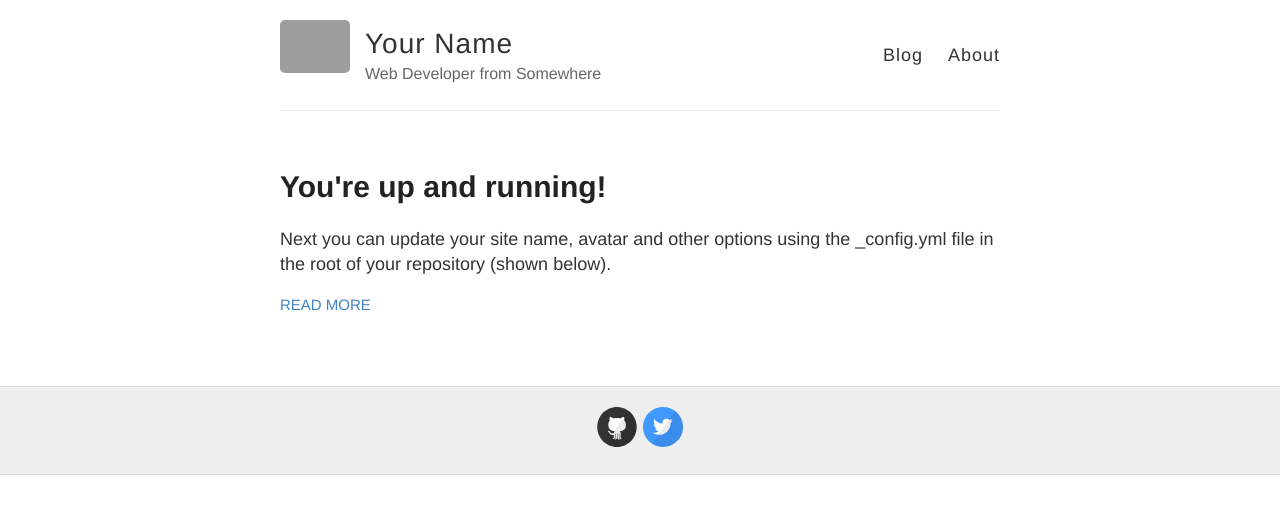
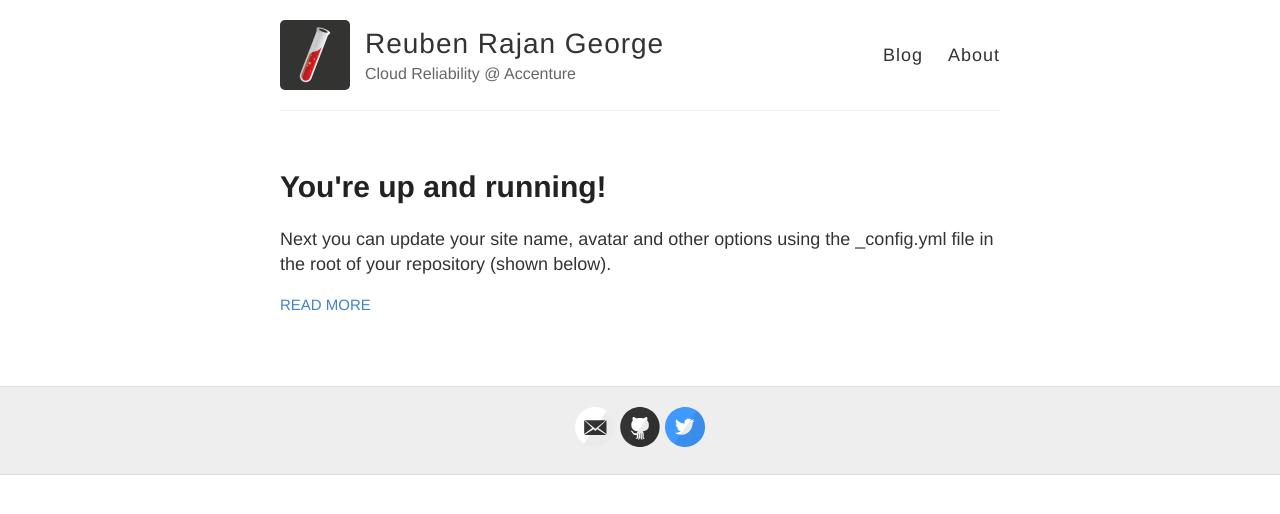
Before and after one commit to reubenrajan/reubenrajan.github.io, a Jekyll site: the page built from index.html, in a window 1280 px wide. Shown: the top 514 px of the page. Built offline with Jekyll 4.4.1, drawn with Linux system fonts in a browser that asks for light colours; grey boxes are pictures that could not be loaded.

Commit message:
updated config.yml

```diff
--- a/_config.yml
+++ b/_config.yml
@@ -3,13 +3,13 @@
 #
 
 # Name of your site (displayed in the header)
-name: Your Name
+name: Reuben Rajan George
 
 # Short bio or description (displayed in the header)
-description: Web Developer from Somewhere
+description: Cloud Reliability @ Accenture
 
 # URL of your avatar or profile pic (you could use your GitHub profile pic)
-avatar: https://raw.githubusercontent.com/barryclark/jekyll-now/master/images/jekyll-logo.png
+avatar: https://raw.githubusercontent.com/reubenrajan/reubenrajan.github.io/master/images/jekyll-logo.png
 
 #
 # Flags below are optional
@@ -18,15 +18,15 @@
 # Includes an icon in the footer for each username you enter
 footer-links:
   dribbble:
-  email:
+  email: reubenrajan@gmail.com
   facebook:
   flickr:
-  github: barryclark/jekyll-now
+  github: reubenrajan
   instagram:
   linkedin:
   pinterest:
   rss: # just type anything here for a working RSS icon
-  twitter: jekyllrb
+  twitter: reubenrajan
   stackoverflow: # your stackoverflow profile, e.g. "users/50476/bart-kiers"
   youtube: # channel/<your_long_string> or user/<user-name>
   googleplus: # anything in your profile username that comes after plus.google.com/
```
